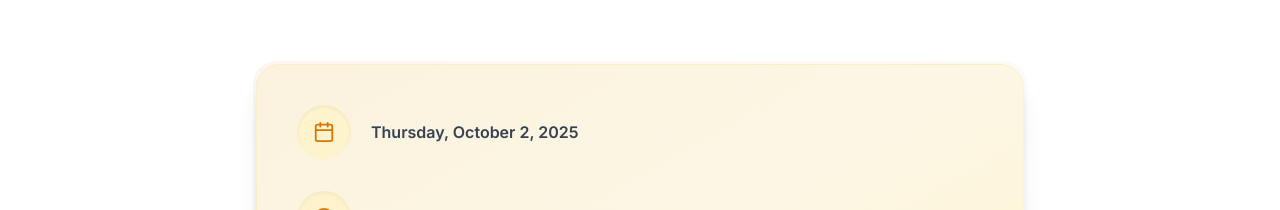
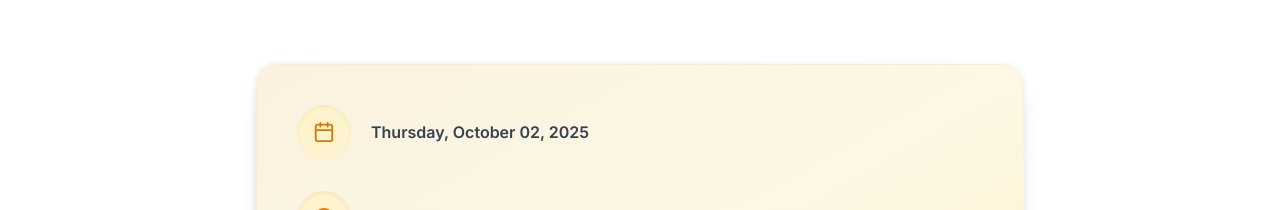
Before and after one commit to Rathnayaka00/invitation-app-ui, a React (Vite) app: page / in a window 1280 px wide. Shown: the part 1923-2133 px from the top of the page. Built offline with nearby package versions, Linux system fonts and the light colour scheme.

Commit message:
modify the date

```diff
--- a/src/components/EventDetails.tsx
+++ b/src/components/EventDetails.tsx
@@ -33,7 +33,7 @@ const EventDetails = () => {
                         <Calendar className="text-amber-600" size={22} />
                       </div>
                       <div>
-                        <p className="text-gray-700 font-semibold">Thursday, October 2, 2025</p>
+                        <p className="text-gray-700 font-semibold">Thursday, October 02, 2025</p>
                       </div>
                     </div>
 
```
